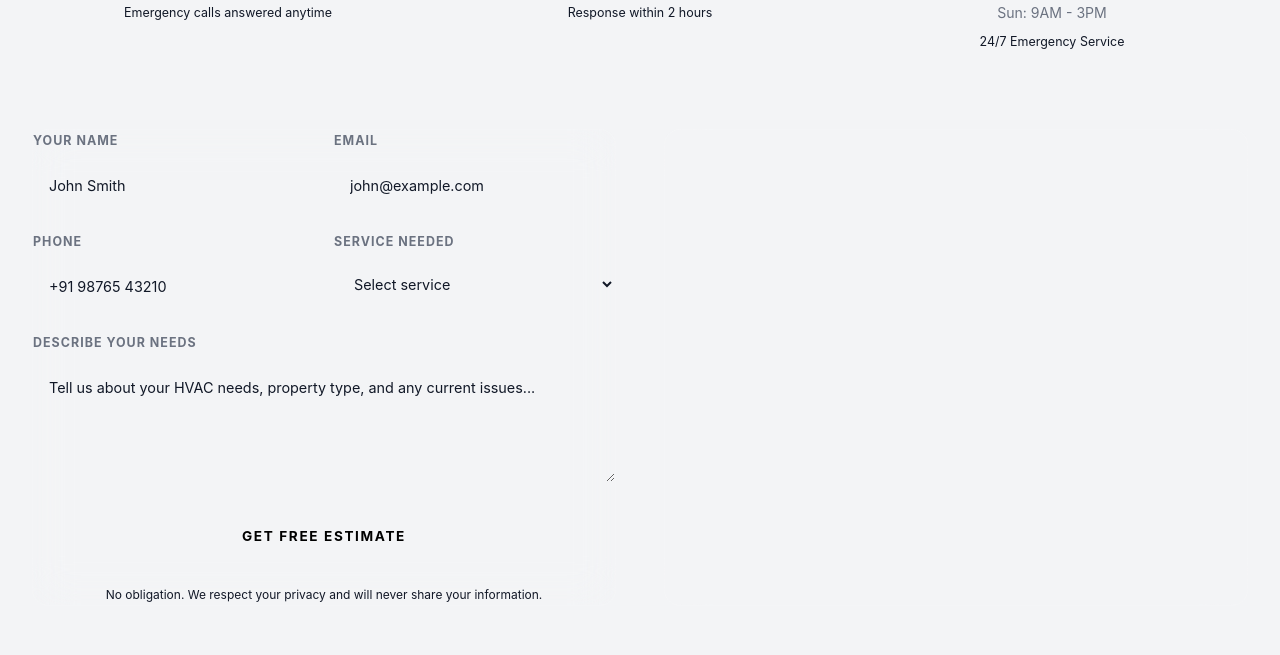
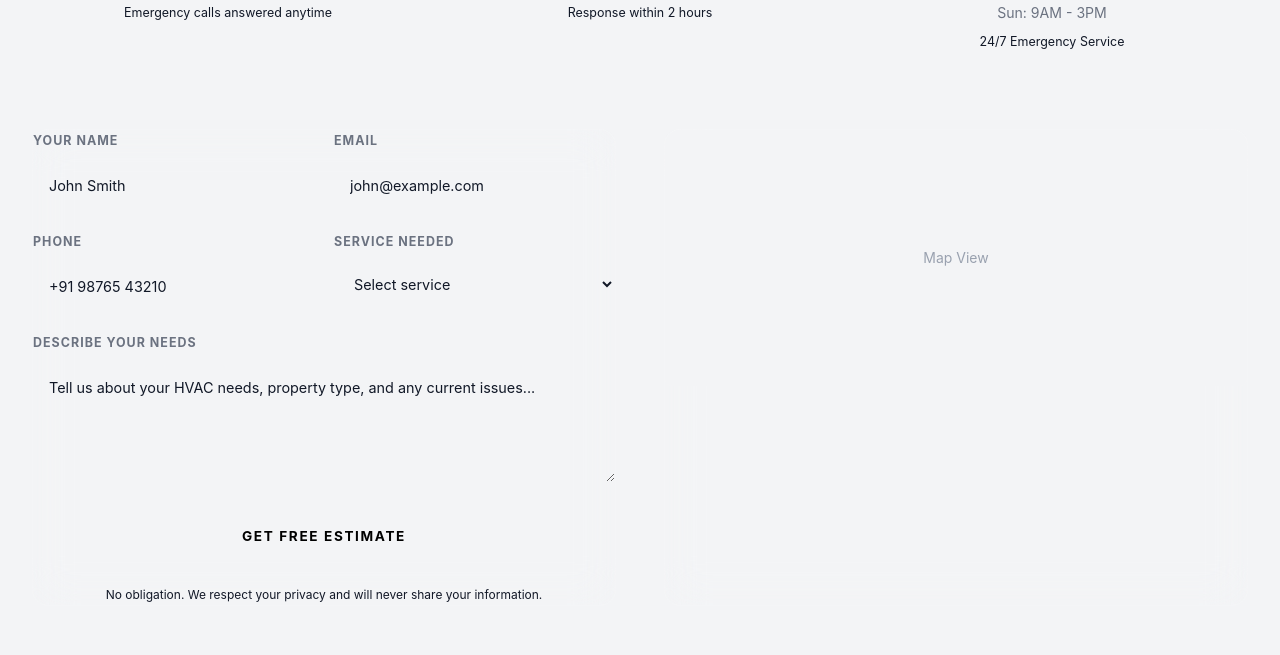
Before and after one commit to Adeshpreet-Singh/hvac, a Next.js app: page / in a window 1280 px wide. Shown: the part 4880-5535 px from the top of the page. Built offline with nearby package versions, Linux system fonts and the light colour scheme.

Commit message:
fix: remove broken iframe embeds causing 404 errors

```diff
--- a/app/page.tsx
+++ b/app/page.tsx
@@ -560,16 +560,7 @@
 
  {/* Google Maps Embed */}
  <div className="glass rounded-2xl overflow-hidden">
- <iframe
- src="[WEBSITE]/maps/embed?pb=!1m18!1m12!1m3!1d193595.15830869428!2d-74.11976397304603!3d40.69766374874431!2m3!1f0!2f0!3f0!3m2!1i1024!2i768!4f13.1!3m3!1m2!1s0x89c24fa5d33f083b%3A0xc80b8f06e177fe62!2sNew%20York%2C%20NY!5e0!3m2!1sen!2sus!4v1629814256789!5m2!1sen!2sus"
- width="100%"
- height="100%"
-
- allowFullScreen
- loading="lazy"
- referrerPolicy="no-referrer-when-downgrade"
- title="ArcticAir HVAC service area map"
- />
+ <div className="w-full h-64 bg-gray-100 rounded-lg flex items-center justify-center text-gray-400 text-sm">Map View</div>
  </div>
  </div>
  </div>
```
